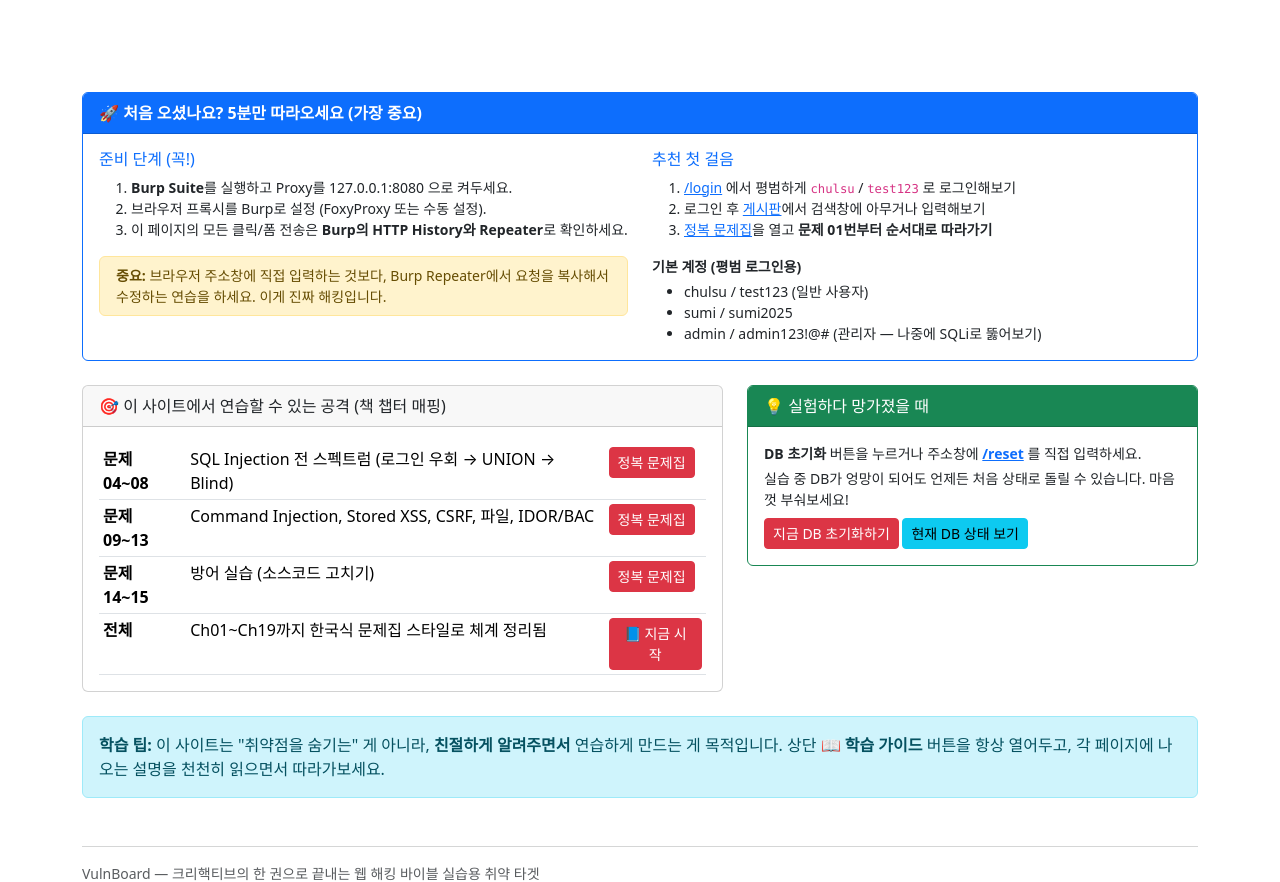
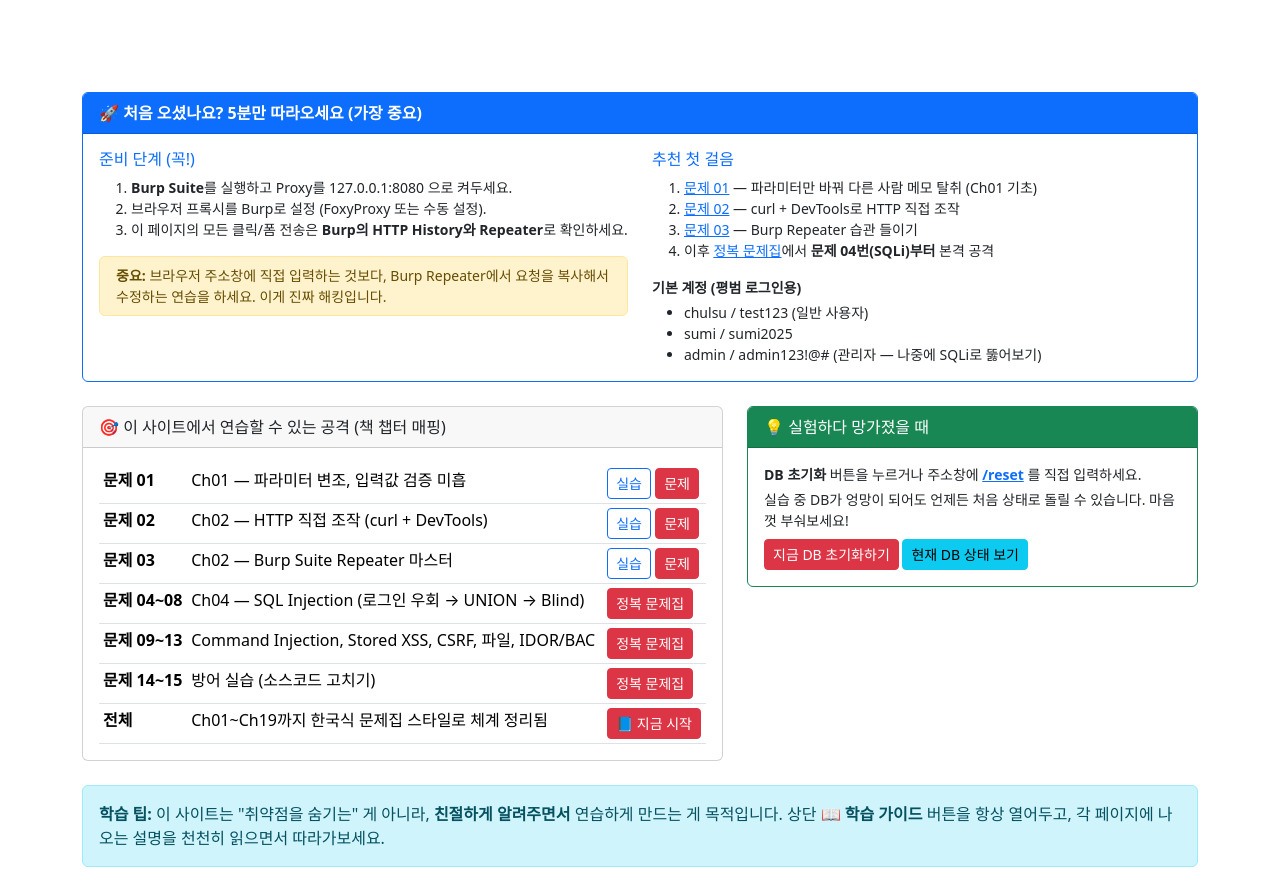
Before and after one commit to JimProKing/webhacking-bible-lab, a Flask app: page / in a window 1280 px wide. Shown: the part 378-1260 px from the top of the page. Run offline with Flask 3, Linux system fonts and the light colour scheme.

Commit message:
fix: 메인 페이지 챕터 매핑 표에 문제 01~03 추가

```diff
--- a/templates/index.html
+++ b/templates/index.html
@@ -33,9 +33,10 @@
             <div class="col-md-6">
                 <h6 class="text-primary">추천 첫 걸음</h6>
                 <ol class="small">
-                    <li><a href="/login">/login</a> 에서 평범하게 <code>chulsu</code> / <code>test123</code> 로 로그인해보기</li>
-                    <li>로그인 후 <a href="/board">게시판</a>에서 검색창에 아무거나 입력해보기</li>
-                    <li><a href="/lab">정복 문제집</a>을 열고 <strong>문제 01번부터 순서대로 따라가기</strong></li>
+                    <li><a href="/practice/01/">문제 01</a> — 파라미터만 바꿔 다른 사람 메모 탈취 (Ch01 기초)</li>
+                    <li><a href="/practice/02/">문제 02</a> — curl + DevTools로 HTTP 직접 조작</li>
+                    <li><a href="/practice/03/">문제 03</a> — Burp Repeater 습관 들이기</li>
+                    <li>이후 <a href="/lab">정복 문제집</a>에서 <strong>문제 04번(SQLi)부터</strong> 본격 공격</li>
                 </ol>
                 <p class="mb-1 small"><strong>기본 계정 (평범 로그인용)</strong></p>
                 <ul class="small mb-0">
@@ -54,7 +55,10 @@
             <div class="card-header">🎯 이 사이트에서 연습할 수 있는 공격 (책 챕터 매핑)</div>
             <div class="card-body">
                 <table class="table table-sm mb-0">
-                    <tr><td><strong>문제 04~08</strong></td><td>SQL Injection 전 스펙트럼 (로그인 우회 → UNION → Blind)</td><td><a href="/lab" class="btn btn-sm btn-danger">정복 문제집</a></td></tr>
+                    <tr><td><strong>문제 01</strong></td><td>Ch01 — 파라미터 변조, 입력값 검증 미흡</td><td><a href="/practice/01/" class="btn btn-sm btn-outline-primary">실습</a> <a href="/problem/1" class="btn btn-sm btn-danger">문제</a></td></tr>
+                    <tr><td><strong>문제 02</strong></td><td>Ch02 — HTTP 직접 조작 (curl + DevTools)</td><td><a href="/practice/02/" class="btn btn-sm btn-outline-primary">실습</a> <a href="/problem/2" class="btn btn-sm btn-danger">문제</a></td></tr>
+                    <tr><td><strong>문제 03</strong></td><td>Ch02 — Burp Suite Repeater 마스터</td><td><a href="/practice/03/" class="btn btn-sm btn-outline-primary">실습</a> <a href="/problem/3" class="btn btn-sm btn-danger">문제</a></td></tr>
+                    <tr><td><strong>문제 04~08</strong></td><td>Ch04 — SQL Injection (로그인 우회 → UNION → Blind)</td><td><a href="/lab" class="btn btn-sm btn-danger">정복 문제집</a></td></tr>
                     <tr><td><strong>문제 09~13</strong></td><td>Command Injection, Stored XSS, CSRF, 파일, IDOR/BAC</td><td><a href="/lab" class="btn btn-sm btn-danger">정복 문제집</a></td></tr>
                     <tr><td><strong>문제 14~15</strong></td><td>방어 실습 (소스코드 고치기)</td><td><a href="/lab" class="btn btn-sm btn-danger">정복 문제집</a></td></tr>
                     <tr><td><strong>전체</strong></td><td>Ch01~Ch19까지 한국식 문제집 스타일로 체계 정리됨</td><td><a href="/lab" class="btn btn-sm btn-danger">📘 지금 시작</a></td></tr>
```
